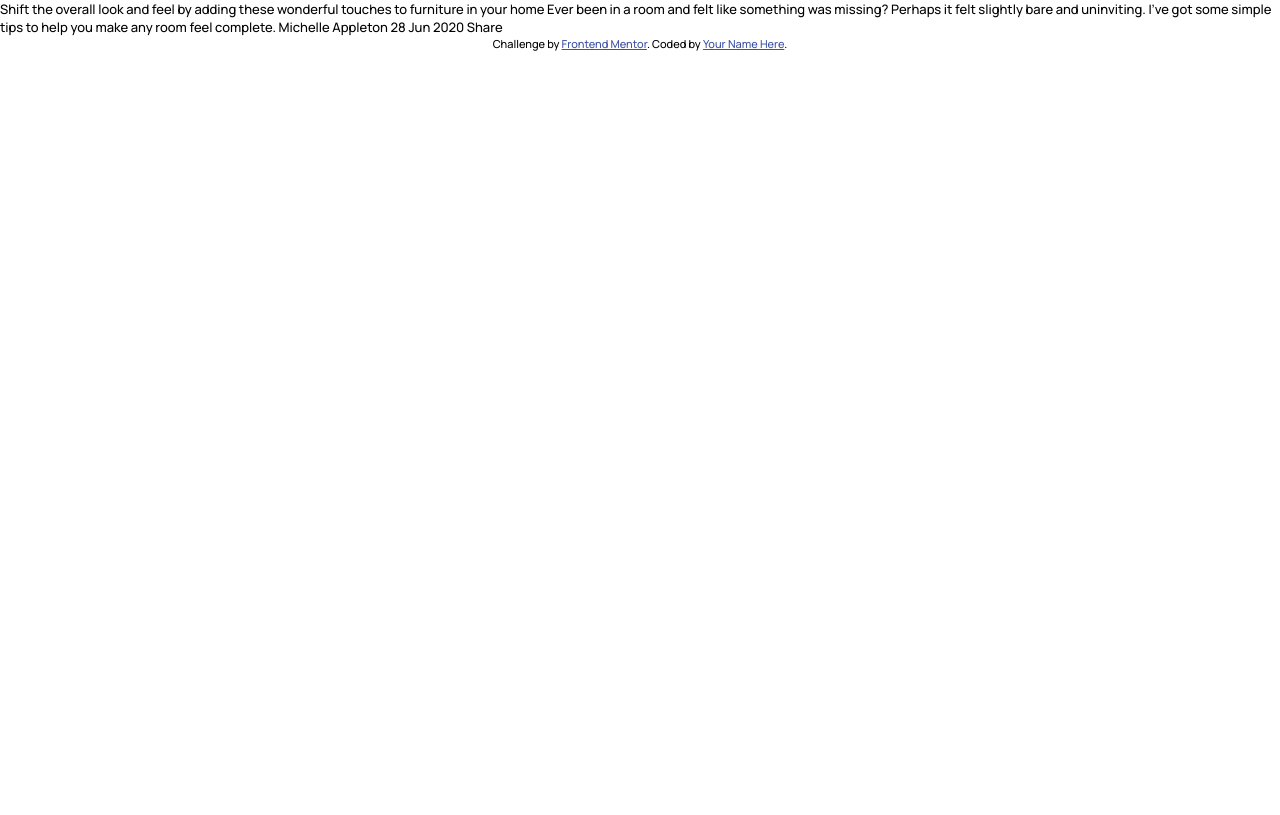
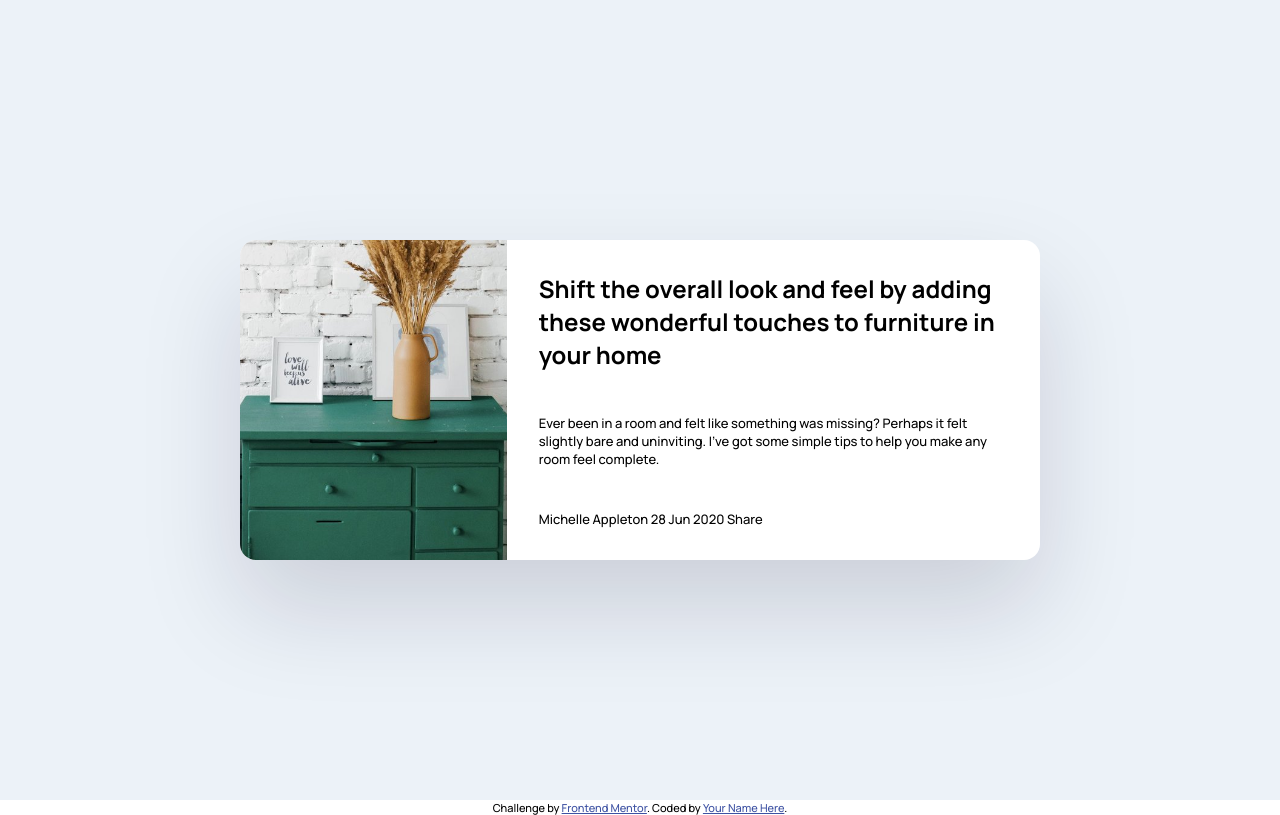
Before and after one commit to jruivo-dev/frontend-mentor, a plain HTML site: page challenge_2_article-preview-component-master/index.html in a window 1280 px wide. Drawn offline with Linux system fonts and the light colour scheme.

Commit message:
some initial design

```diff
--- a/challenge_2_article-preview-component-master/assets/css/style.css
+++ b/challenge_2_article-preview-component-master/assets/css/style.css
@@ -18,3 +18,41 @@ body {
   font-size: 13px;
   font-family: "Manrope", sans-serif;
 }
+
+
+.wrapper{
+  width:100vw;
+  height:100vh;
+  background-color: var(--light-grayish-blue);
+  display:grid;
+  place-items: center;
+}
+
+.card{
+  border-radius: 1rem;
+  background:white;
+  max-width: var(--desktop-width);
+  max-width:50rem;
+  height:20rem;
+  display:grid;
+  grid-template-columns: 1fr 2fr;
+  box-shadow: rgba(17, 12, 46, 0.15) 0px 48px 100px 0px;}
+
+.img{
+  border-top-left-radius: 1rem;
+  border-bottom-left-radius: 1rem;
+  height: 100%;
+  width:100%;
+  object-fit: cover;
+
+}
+
+.main{
+  display:grid;
+  padding:2rem;
+  align-content: space-between;
+}
+.title{
+  font-size:1.5rem;
+  font-weight: 700;
+}
--- a/challenge_2_article-preview-component-master/index.html
+++ b/challenge_2_article-preview-component-master/index.html
@@ -1,8 +1,10 @@
 <!DOCTYPE html>
 <html lang="en">
+
 <head>
   <meta charset="UTF-8">
-  <meta name="viewport" content="width=device-width, initial-scale=1.0"> <!-- displays site properly based on user's device -->
+  <meta name="viewport" content="width=device-width, initial-scale=1.0">
+  <!-- displays site properly based on user's device -->
 
   <link rel="icon" type="image/png" sizes="32x32" href="./images/favicon-32x32.png">
   <link href="https://fonts.googleapis.com/css2?family=Manrope:wght@500;700&display=swap" rel="stylesheet">
@@ -12,27 +14,56 @@
 
   <!-- Feel free to remove these styles or customise in your own stylesheet 👍 -->
   <style>
-    .attribution { font-size: 11px; text-align: center; }
-    .attribution a { color: hsl(228, 45%, 44%); }
+    .attribution {
+      font-size: 11px;
+      text-align: center;
+    }
+
+    .attribution a {
+      color: hsl(228, 45%, 44%);
+    }
   </style>
 </head>
+
 <body>
 
+  <div class="wrapper">
+
+    <div class="card">
+
+      <img class='img' src="images/drawers.jpg" alt="">
+      <div class="main">
+
+        <p class="title">
           Shift the overall look and feel by adding these wonderful
           touches to furniture in your home
 
+        </p>
+        <p class="description">
           Ever been in a room and felt like something was missing? Perhaps
           it felt slightly bare and uninviting. I’ve got some simple tips
           to help you make any room feel complete.
 
+
+        </p>
+
+        <div class="details">
           Michelle Appleton
           28 Jun 2020
 
           Share
+
+        </div>
+
+
+      </div>
+    </div>
+  </div>
 
   <div class="attribution">
     Challenge by <a href="https://www.frontendmentor.io?ref=challenge" target="_blank">Frontend Mentor</a>.
     Coded by <a href="#">Your Name Here</a>.
   </div>
 </body>
+
 </html>
```
Lines whose indentation alone changed are shown as unchanged.
